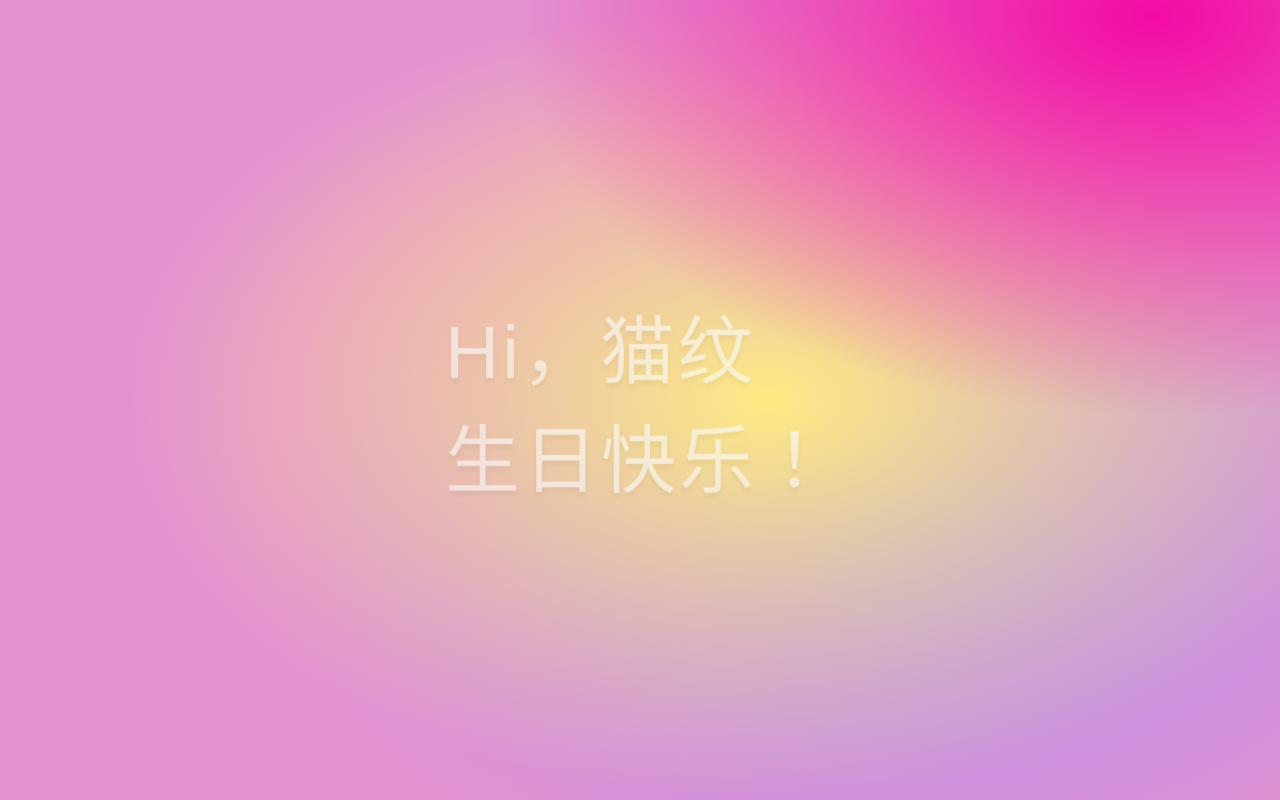
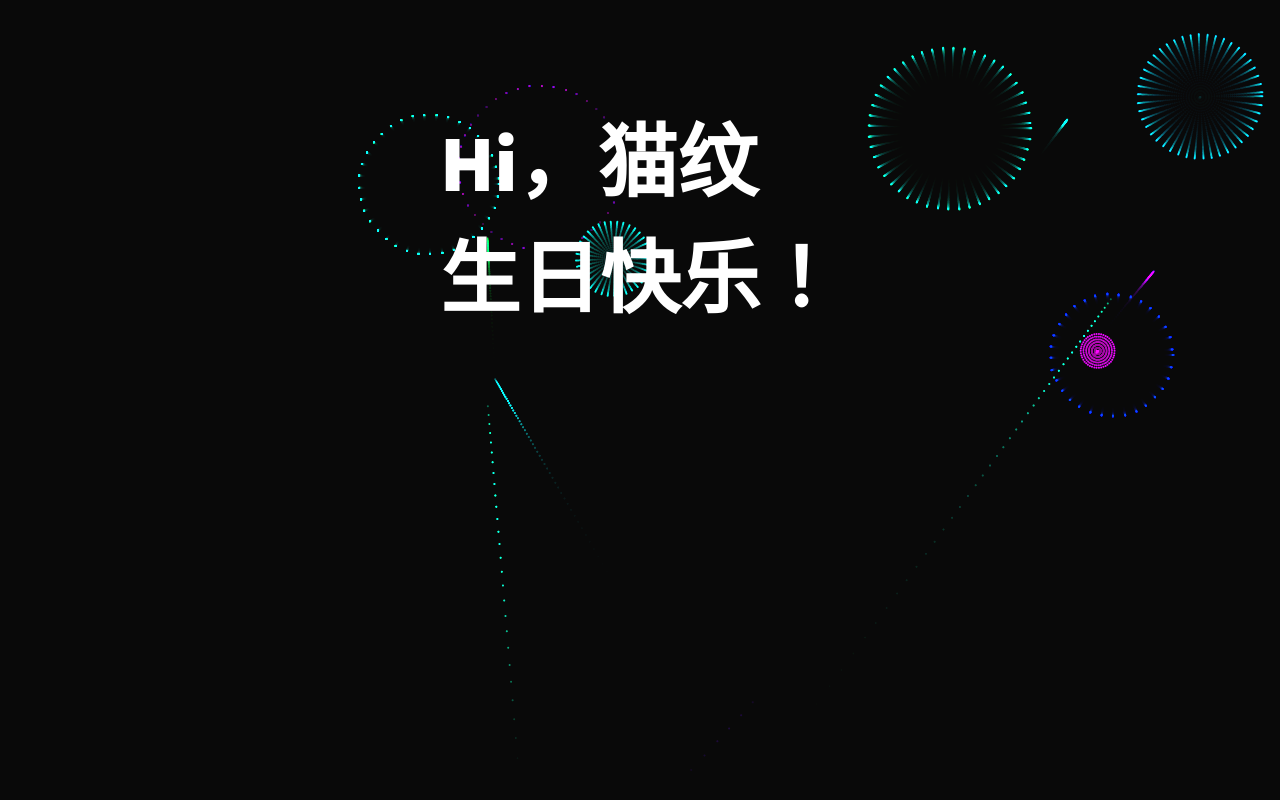
Before and after one commit to xyqh/my-website, a plain HTML site: page index.html in a window 1280 px wide. Drawn offline with Linux system fonts and the light colour scheme; a web font is replaced by a local one.

Commit message:
Add files via upload

```diff
--- a/index.html
+++ b/index.html
@@ -2,14 +2,16 @@
 <html lang="en" >
 <head>
   <meta charset="UTF-8">
-  <title>CodePen - A Pen by qianhang</title>
-  <link rel="stylesheet" href="./style.css">
+  <title>CodePen - Happy Birthday</title>
+  <link rel='stylesheet' href='https://fonts.googleapis.com/css?family=Source+Sans+Pro:900'><link rel="stylesheet" href="./style.css">
 
 </head>
 <body>
 <!-- partial:index.partial.html -->
-<span>Hi，猫纹<br>生日快乐！</br></span>
+<h1>Hi，猫纹<br>生日快乐！</br></h1>
+<canvas id="birthday"></canvas>
 <!-- partial -->
+  <script  src="./script.js"></script>
 
 </body>
 </html>
--- /dev/null
+++ b/script.js
@@ -0,0 +1,158 @@
+// helper functions
+const PI2 = Math.PI * 2
+const random = (min, max) => Math.random() * (max - min + 1) + min | 0
+const timestamp = _ => new Date().getTime()
+
+// container
+class Birthday {
+  constructor() {
+    this.resize()
+
+    // create a lovely place to store the firework
+    this.fireworks = []
+    this.counter = 0
+
+  }
+
+  resize() {
+    this.width = canvas.width = window.innerWidth
+    let center = this.width / 2 | 0
+    this.spawnA = center - center / 4 | 0
+    this.spawnB = center + center / 4 | 0
+
+    this.height = canvas.height = window.innerHeight
+    this.spawnC = this.height * .1
+    this.spawnD = this.height * .5
+
+  }
+
+  onClick(evt) {
+     let x = evt.clientX || evt.touches && evt.touches[0].pageX
+     let y = evt.clientY || evt.touches && evt.touches[0].pageY
+
+     let count = random(3,5)
+     for(let i = 0; i < count; i++) this.fireworks.push(new Firework(
+        random(this.spawnA, this.spawnB),
+        this.height,
+        x,
+        y,
+        random(0, 260),
+        random(30, 110)))
+
+     this.counter = -1
+
+  }
+
+  update(delta) {
+    ctx.globalCompositeOperation = 'hard-light'
+    ctx.fillStyle = `rgba(20,20,20,${ 7 * delta })`
+    ctx.fillRect(0, 0, this.width, this.height)
+
+    ctx.globalCompositeOperation = 'lighter'
+    for (let firework of this.fireworks) firework.update(delta)
+
+    // if enough time passed... create new new firework
+    this.counter += delta * 3 // each second
+    if (this.counter >= 1) {
+      this.fireworks.push(new Firework(
+        random(this.spawnA, this.spawnB),
+        this.height,
+        random(0, this.width),
+        random(this.spawnC, this.spawnD),
+        random(0, 360),
+        random(30, 110)))
+      this.counter = 0
+    }
+
+    // remove the dead fireworks
+    if (this.fireworks.length > 1000) this.fireworks = this.fireworks.filter(firework => !firework.dead)
+
+  }
+}
+
+class Firework {
+  constructor(x, y, targetX, targetY, shade, offsprings) {
+    this.dead = false
+    this.offsprings = offsprings
+
+    this.x = x
+    this.y = y
+    this.targetX = targetX
+    this.targetY = targetY
+
+    this.shade = shade
+    this.history = []
+  }
+  update(delta) {
+    if (this.dead) return
+
+    let xDiff = this.targetX - this.x
+    let yDiff = this.targetY - this.y
+    if (Math.abs(xDiff) > 3 || Math.abs(yDiff) > 3) { // is still moving
+      this.x += xDiff * 2 * delta
+      this.y += yDiff * 2 * delta
+
+      this.history.push({
+        x: this.x,
+        y: this.y
+      })
+
+      if (this.history.length > 20) this.history.shift()
+
+    } else {
+      if (this.offsprings && !this.madeChilds) {
+
+        let babies = this.offsprings / 2
+        for (let i = 0; i < babies; i++) {
+          let targetX = this.x + this.offsprings * Math.cos(PI2 * i / babies) | 0
+          let targetY = this.y + this.offsprings * Math.sin(PI2 * i / babies) | 0
+
+          birthday.fireworks.push(new Firework(this.x, this.y, targetX, targetY, this.shade, 0))
+
+        }
+
+      }
+      this.madeChilds = true
+      this.history.shift()
+    }
+
+    if (this.history.length === 0) this.dead = true
+    else if (this.offsprings) {
+        for (let i = 0; this.history.length > i; i++) {
+          let point = this.history[i]
+          ctx.beginPath()
+          ctx.fillStyle = 'hsl(' + this.shade + ',100%,' + i + '%)'
+          ctx.arc(point.x, point.y, 1, 0, PI2, false)
+          ctx.fill()
+        }
+      } else {
+      ctx.beginPath()
+      ctx.fillStyle = 'hsl(' + this.shade + ',100%,50%)'
+      ctx.arc(this.x, this.y, 1, 0, PI2, false)
+      ctx.fill()
+    }
+
+  }
+}
+
+let canvas = document.getElementById('birthday')
+let ctx = canvas.getContext('2d')
+
+let then = timestamp()
+
+let birthday = new Birthday
+window.onresize = () => birthday.resize()
+document.onclick = evt => birthday.onClick(evt)
+document.ontouchstart = evt => birthday.onClick(evt)
+
+  ;(function loop(){
+  	requestAnimationFrame(loop)
+
+  	let now = timestamp()
+  	let delta = now - then
+
+    then = now
+    birthday.update(delta / 1000)
+
+
+  })()
--- a/style.css
+++ b/style.css
@@ -1,118 +1,18 @@
-@import url('https://fonts.googlrapis.com/ccs2?family=Quicksand&display=swap');
-
-:root {
-  font-size: 15px;
+body {
+  margin: 0;
+  background: #020202;
+  cursor: crosshair;
 }
-
-body {
-  font-family: 'Quicksand', sans-serif;
-  margin: 0;
-  min-height: 100vh;
-  background-color: #e493d0;
-  background-image:
-    radial-gradient(closest-side, rgba(235, 105, 78, 1), rgba(235, 105, 78, 0)),
-    radial-gradient(closest-side, rgba(243, 11, 164, 1), rgba(243, 11, 164, 0)),
-    radial-gradient(closest-side, rgba(254, 234, 131, 1), rgba(254, 234, 131, 0)),
-    radial-gradient(closest-side, rgba(170, 142, 245, 1), rgba(170, 142, 245, 0)),
-    radial-gradient(closest-side, rgba(248, 192, 147, 1), rgba(248, 192, 147, 0));
-  background-size:
-    130vmax 130vamx,
-    80vamx 80vmax,
-    90vmax 90vmax,
-    110vmax 110vmax,
-    90vmax 90vmax;
-  background-position:
-    -80vmax -80vmax,
-    60vmax -30vmax,
-    10vmax 10vmax,
-    -30vmax -10vmax,
-    50vmax 50vmax;
-  background-repeat: no-repeat;
-  animation: 10s movement linear infinite;
+canvas{display:block}
+h1 {
+  position: absolute;
+  top: 20%;
+  left: 50%;
+  transform: translate(-50%, -50%);
+  color: #fff;
+  font-family: "Source Sans Pro";
+  font-size: 5em;
+  font-weight: 900;
+  -webkit-user-select: none;
+  user-select: none;
 }
-
-body::after {
-  content: '';
-  display: block;
-  position: fixed;
-  width: 100%;
-  height 100%;
-  top: 0;
-  left: 0;
-  backdrop-filter: blur(10px);
-  -webkit-backdrop-filter: blur(10px);
-}
-
-span {
-  position: relative;
-  z-index: 10;
-  display: flex;
-  min-height: 100vh;
-  width: 100%;
-  justify-content: center;
-  align-items: center;
-  font-size: 5rem;
-  color: transparent;
-  text-shadow:
-    0px 0px 1px rgba(255, 255, 255, .6),
-    0px 4px 5px rgba(0, 0, 0, .05);
-  letter-spacing: .2rem;
-}
-
-@keyframes movement {
-  0%, 100%{
-    background-size:
-      130vmax 130vamx,
-      80vamx 80vmax,
-      90vmax 90vmax,
-      110vmax 110vmax,
-      90vmax 90vmax;
-    background-position:
-      -80vmax -80vmax,
-      60vmax -30vmax,
-      10vmax 10vmax,
-      -30vmax -10vmax,
-      50vmax 50vmax;
-  }
-  25% {
-    background-size:
-      100vmax 100vamx,
-      90vamx 90vmax,
-      100vmax 100vmax,
-      90vmax 90vmax,
-      60vmax 60vmax;
-    background-position:
-      -60vmax -90vmax,
-      50vmax 40vmax,
-      0vmax -20vmax,
-      -40vmax -20vmax,
-      40vmax 60vmax;
-  }
-  50% {
-    background-size:
-      80vmax 80vamx,
-      110vamx 110vmax,
-      80vmax 80vmax,
-      60vmax 60vmax,
-      80vmax 80vmax;
-    background-position:
-      -50vmax -70vmax,
-      40vmax -30vmax,
-      10vmax 0vmax,
-      21vmax 10vmax,
-      30vmax 70vmax;
-  }
-  75% {
-    background-size:
-      90vmax 90vamx,
-      90vamx 90vmax,
-      100vmax 100vmax,
-      90vmax 90vmax,
-      70vmax 70vmax;
-    background-position:
-      -50vmax -40vmax,
-      50vmax -30vmax,
-      20vmax 0vmax,
-      -10vmax 10vmax,
-      40vmax 60vmax;
-  }
```
